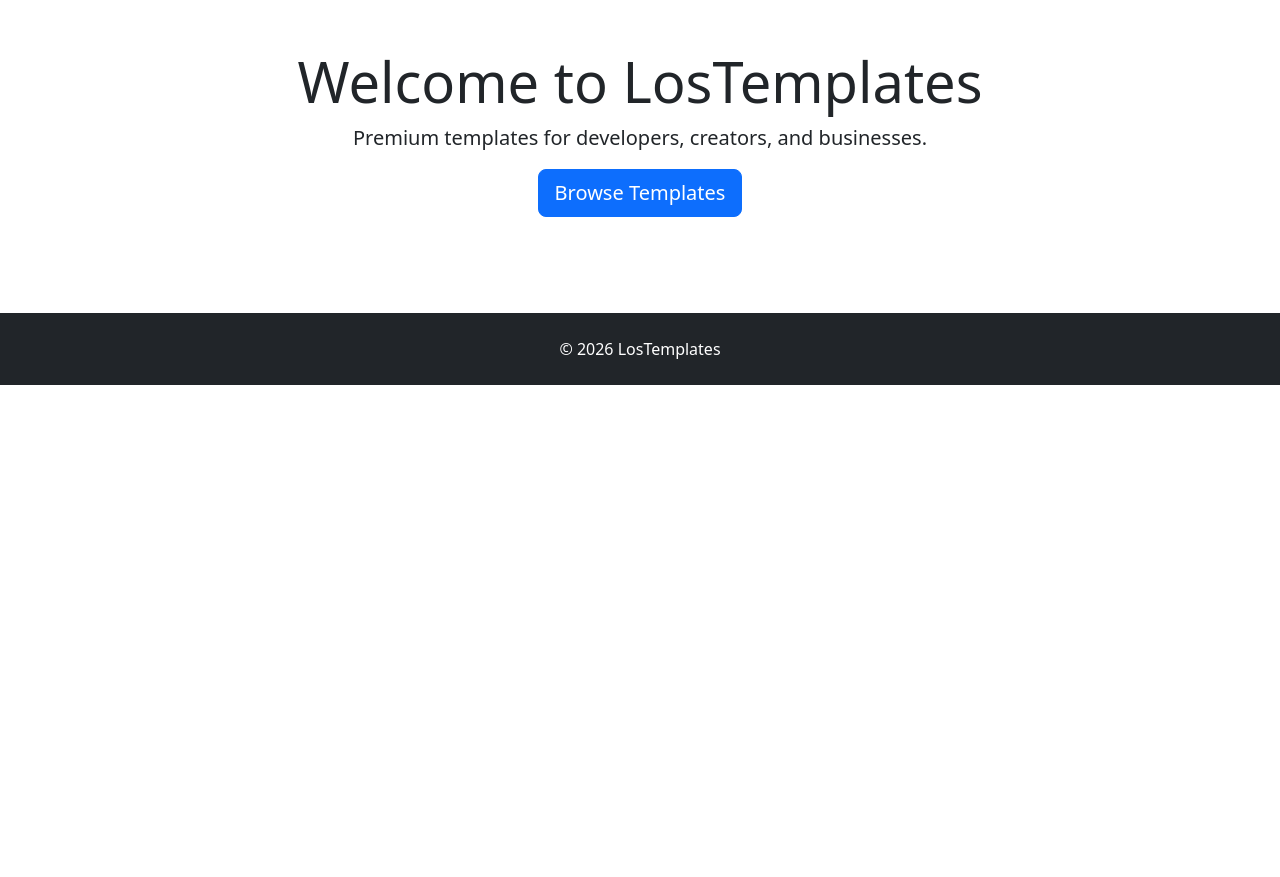
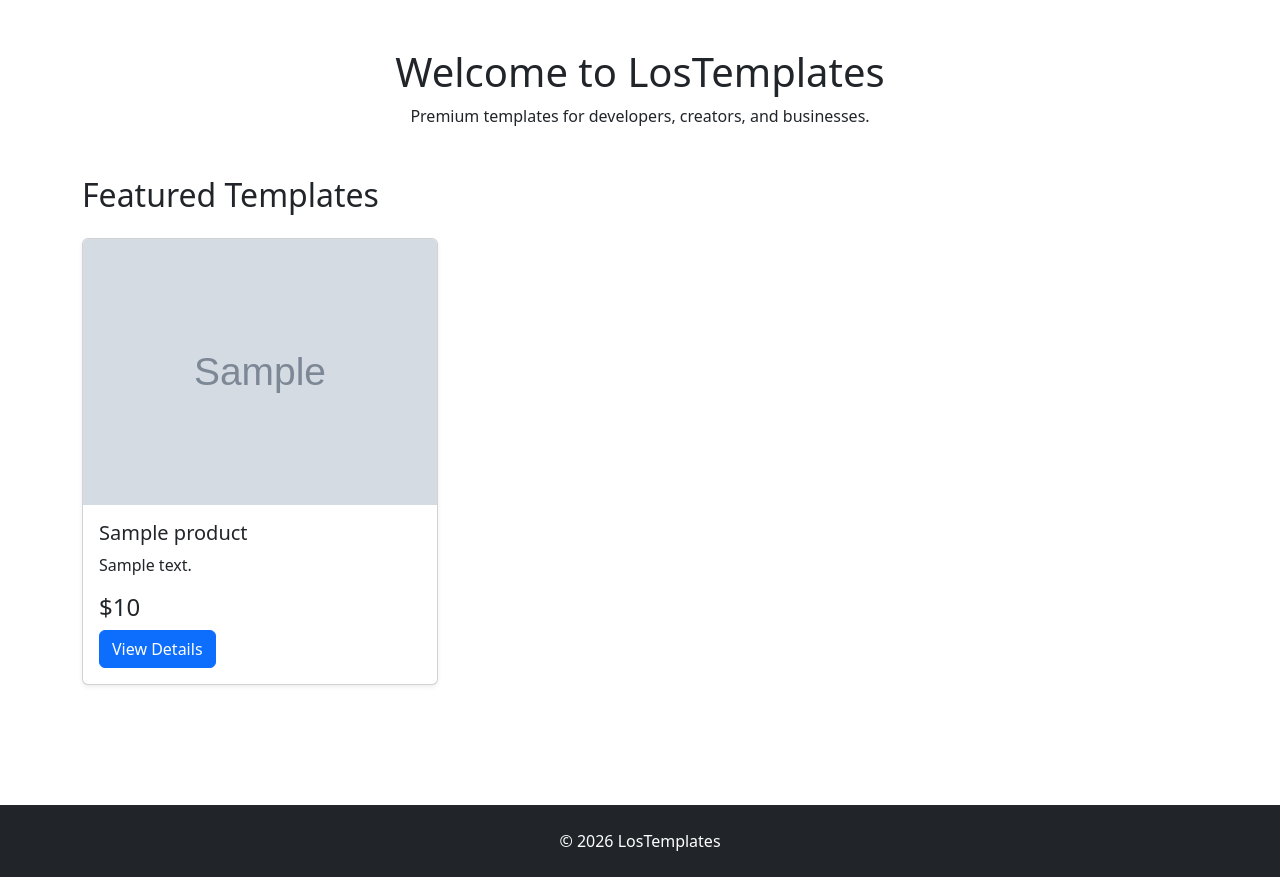
Before and after one commit to St3kl/LosTemplates, a Django app: template templates/core/home.html in a window 1280 px wide. Shown: the part 56-933 px from the top of the page. Before the commit the page ends 441 px from the top, so only its background shows below. Run offline with Django 5.2, Linux system fonts and the light colour scheme; the template is opened without the code that fills it: most values are stand-ins (such as "Sample title", 1, 10 or a date in 2020); grey boxes marked "Sample" are stand-in pictures.

Commit message:
feat: implement public product catalog, homepage integration, and product detail views

```diff
--- a/config/urls.py
+++ b/config/urls.py
@@ -15,18 +15,19 @@ Including another URLconf
     2. Add a URL to urlpatterns:  path('blog/', include('blog.urls'))
 """
 from django.contrib import admin
-from django.urls import path, include
+from django.urls import include, path
 
 from django.conf import settings
 from django.conf.urls.static import static
 
 urlpatterns = [
     path("", include("apps.core.urls")),
+    path("products/", include("apps.products.urls")),
     path("admin/", admin.site.urls),
 ]
 
 if settings.DEBUG:
     urlpatterns += static(
         settings.MEDIA_URL,
-        document_root=settings.MEDIA_ROOT
+        document_root=settings.MEDIA_ROOT,
     )
--- /dev/null
+++ b/templates/components/product_card.html
@@ -0,0 +1,15 @@
+<div class="card h-100 shadow-sm">
+    <img src="{{ product.thumbnail.url }}" class="card-img-top" alt="{{ product.title }}">
+
+    <div class="card-body">
+        <h5>{{ product.title }}</h5>
+
+        <p>{{ product.short_description }}</p>
+
+        <h4>${{ product.price }}</h4>
+
+        <a href="/products/{{ product.slug }}/" class="btn btn-primary">
+            View Details
+        </a>
+    </div>
+</div>
--- a/templates/core/home.html
+++ b/templates/core/home.html
@@ -1,23 +1,29 @@
-<!-- templates/core/home.html -->
+
 
 {% extends "base.html" %}
 
 {% block content %}
 
-<div class="text-center">
+<div class="text-center mb-5">
+    <h1>Welcome to LosTemplates</h1>
 
-    <h1 class="display-4">
-        Welcome to LosTemplates
-    </h1>
+    <p>Premium templates for developers, creators, and businesses.</p>
+</div>
 
-    <p class="lead">
-        Premium templates for developers, creators, and businesses.
-    </p>
+<h2 class="mb-4">Featured Templates</h2>
 
-    <a href="#" class="btn btn-primary btn-lg">
-        Browse Templates
-    </a>
+<div class="row">
+    {% for product in featured_products %}
 
+        <div class="col-md-4 mb-4">
+            {% include "components/product_card.html" %}
+        </div>
+
+    {% empty %}
+
+        <p>No featured products available yet.</p>
+
+    {% endfor %}
 </div>
 
 {% endblock %}
```
Also changed, not shown: apps/core/views.py (+12 -1 lines), apps/products/urls.py (added, +7 -0 lines), apps/products/views.py (+26 -1 lines), templates/products/product_detail.html (added), templates/products/product_list.html (added).
